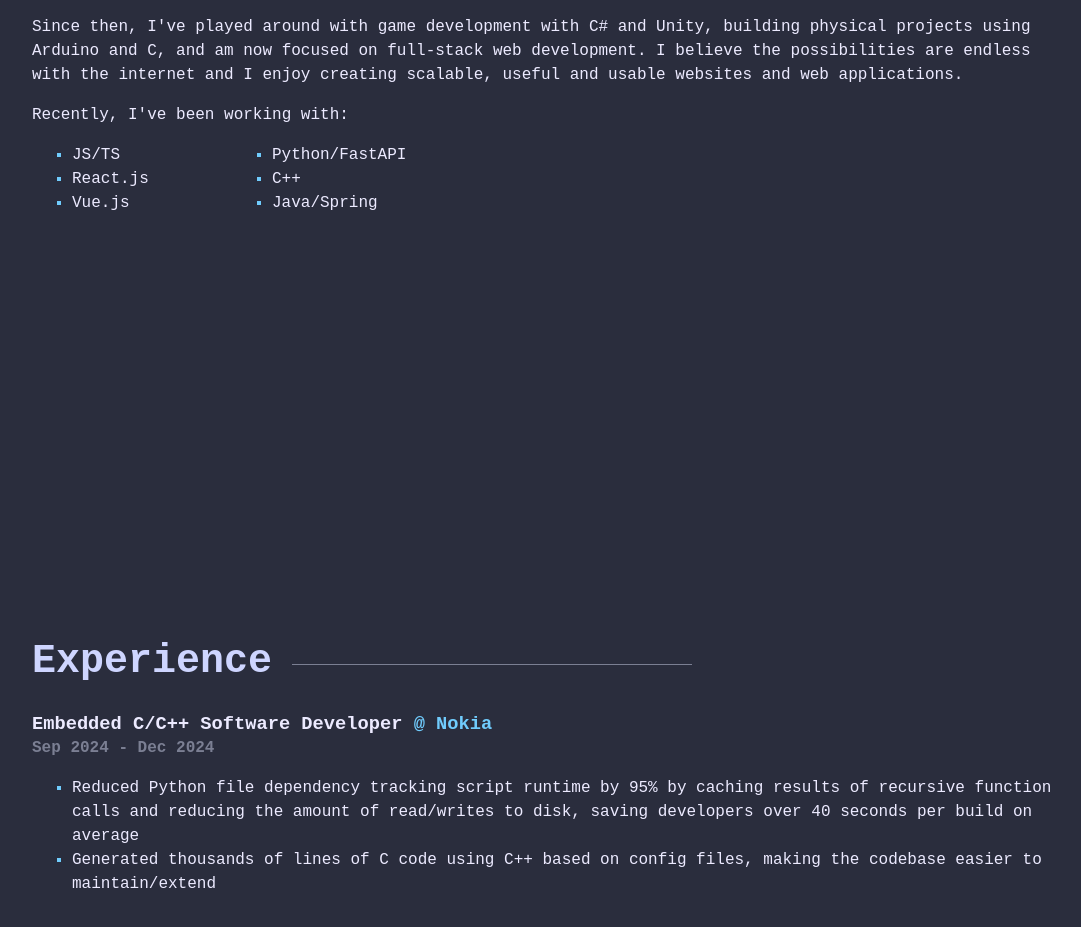
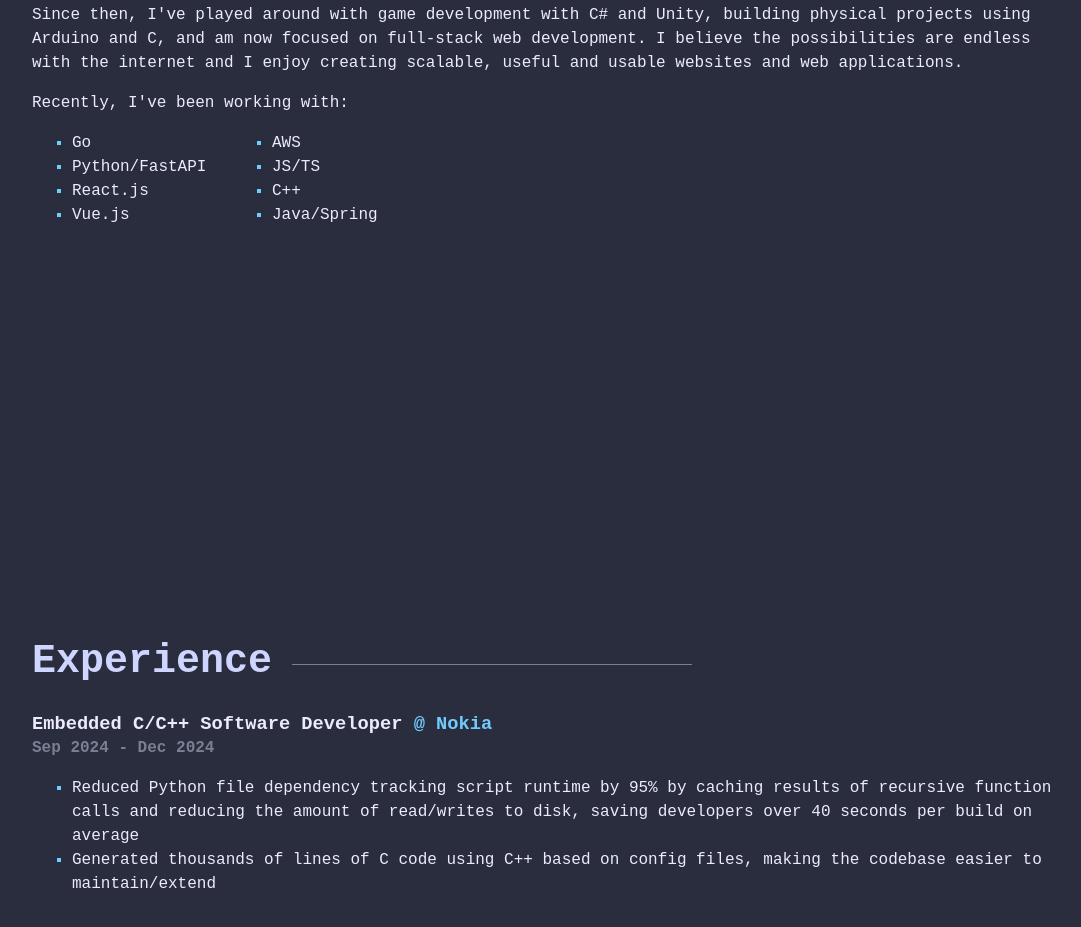
Before and after one commit to andrewbapham/andrewbapham.github.io, a React (Vite) app: page / in a window 1280 px wide. Shown: the part 1180-2107 px from the top of the page, without its empty margins (96-1177 px from the left). Built offline with nearby package versions, Linux system fonts and the light colour scheme.

Commit message:
Update recent tech and format changes

```diff
--- a/src/assets/components/About.tsx
+++ b/src/assets/components/About.tsx
@@ -30,10 +30,16 @@ function About() {
             <p>Recently, I've been working with: </p>
             <ul>
               <li>
-                <span className="list-text">JS/TS</span>
+                <span className="list-text">Go</span>
+              </li>
+              <li>
+                <span className="list-text">AWS</span>
               </li>
               <li>
                 <span className="list-text">Python/FastAPI</span>
+              </li>
+              <li>
+                <span className="list-text">JS/TS</span>
               </li>
               <li>
                 <span className="list-text">React.js</span>
```
Also changed, not shown: src/assets/components/component-styles/SocialSidebar.css (indentation only).
